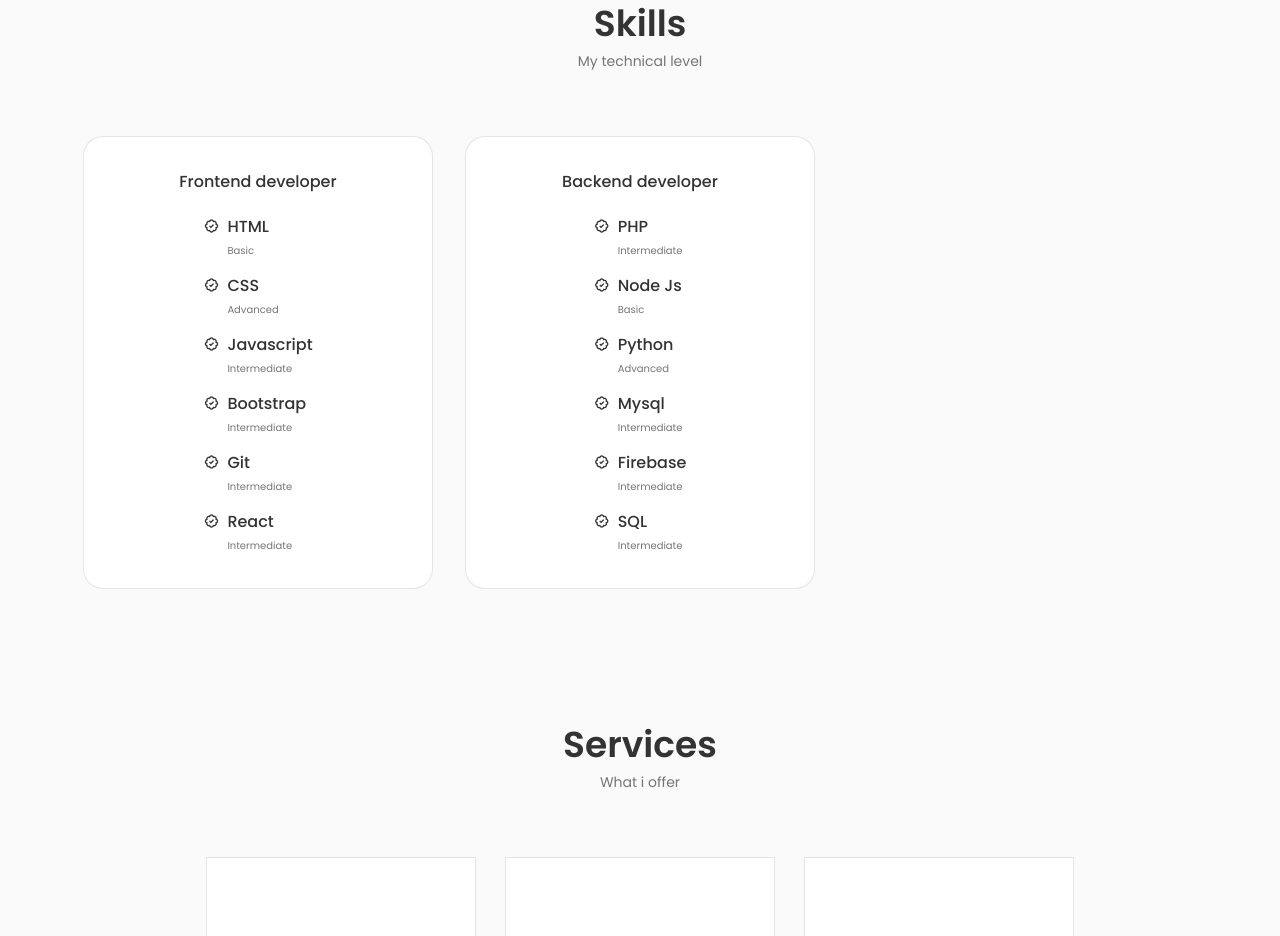
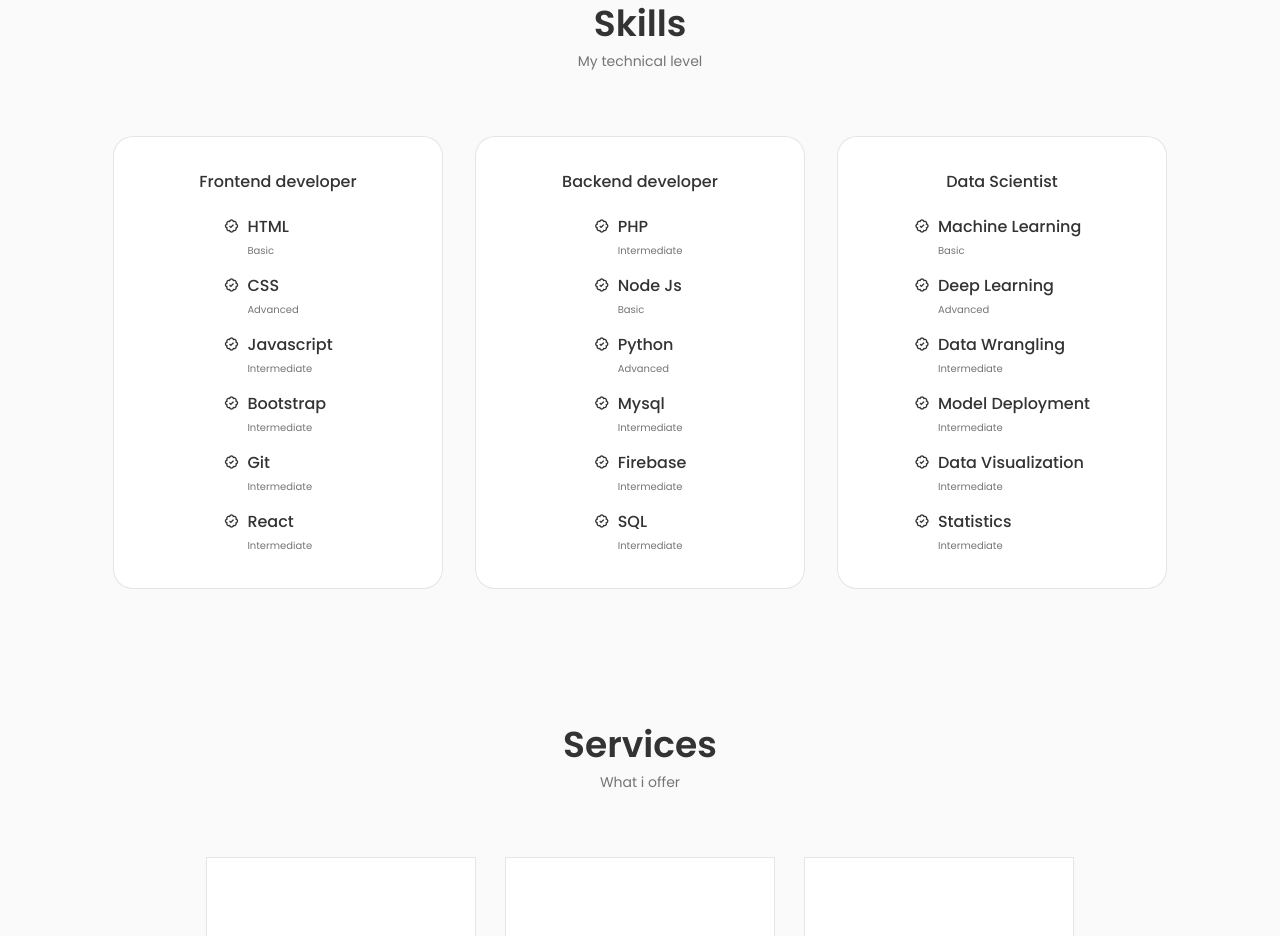
Before and after one commit to emmanuel-yegon/portfolio, a React (Create React App) app: page / in a window 1280 px wide. Shown: the part 1240-2176 px from the top of the page. Built offline with nearby package versions, Linux system fonts and the light colour scheme.

Commit message:
webiste portfolio

```diff
--- /dev/null
+++ b/src/components/skills/DataScientist.jsx
@@ -0,0 +1,59 @@
+import React from 'react'
+
+const Data_Scientist = () => {
+  return (
+    <div className="skills__content">
+      <h3 className="skills__title">Data Scientist</h3>
+
+      <div className="skills__box">
+  <div className="skills__group">
+    <div className="skills__data">
+      <i class="bx bx-badge-check"></i>
+      <div>
+        <h3 className="skills__name">Machine Learning</h3>
+        <span className="skills__level">Basic</span>
+      </div>
+    </div>
+    <div className="skills__data">
+      <i class="bx bx-badge-check"></i>
+      <div>
+        <h3 className="skills__name">Deep Learning</h3>
+        <span className="skills__level">Advanced</span>
+      </div>
+    </div>
+    <div className="skills__data">
+      <i class="bx bx-badge-check"></i>
+      <div>
+        <h3 className="skills__name">Data Wrangling</h3>
+        <span className="skills__level">Intermediate</span>
+      </div>
+    </div>
+    <div className="skills__data">
+      <i class="bx bx-badge-check"></i>
+      <div>
+        <h3 className="skills__name">Model Deployment</h3>
+        <span className="skills__level">Intermediate</span>
+      </div>
+    </div>
+    <div className="skills__data">
+      <i class="bx bx-badge-check"></i>
+      <div>
+        <h3 className="skills__name">Data Visualization</h3>
+        <span className="skills__level">Intermediate</span>
+      </div>
+    </div>
+    <div className="skills__data">
+      <i class="bx bx-badge-check"></i>
+      <div>
+        <h3 className="skills__name">Statistics</h3>
+        <span className="skills__level">Intermediate</span>
+      </div>
+    </div>
+  </div>
+</div>
+
+    </div>
+  );
+}
+
+export default Data_Scientist;
--- a/src/components/skills/Frontend.jsx
+++ b/src/components/skills/Frontend.jsx
@@ -58,6 +58,8 @@ const Frontend = () => {
 
         </div>
       </div>
+
+
     </div>
   );
 }
--- a/src/components/skills/Skills.jsx
+++ b/src/components/skills/Skills.jsx
@@ -2,6 +2,8 @@ import React from 'react';
 import "./skills.css";
 import Frontend from './Frontend';
 import Backend from './Backend';
+import DataScientist from './DataScientist';
+
 
 const Skills = () => {
   return (
@@ -12,6 +14,7 @@ const Skills = () => {
       <div className="skills__container container grid">
         <Frontend />
         <Backend />
+        <DataScientist />
       </div>
     </section>
   );
--- a/src/components/skills/skills.css
+++ b/src/components/skills/skills.css
@@ -1,5 +1,5 @@
 .skills__container {
-    grid-template-columns: repeat(3, 350px);
+    grid-template-columns: repeat(3, 330px);
     column-gap: 2rem;
     justify-content: center;
 }
```
Also changed, not shown: src/components/skills/Data_analyst.jsx (deleted, +0 -11 lines), src/components/skills/Data_scientist.jsx (deleted, +0 -11 lines).
